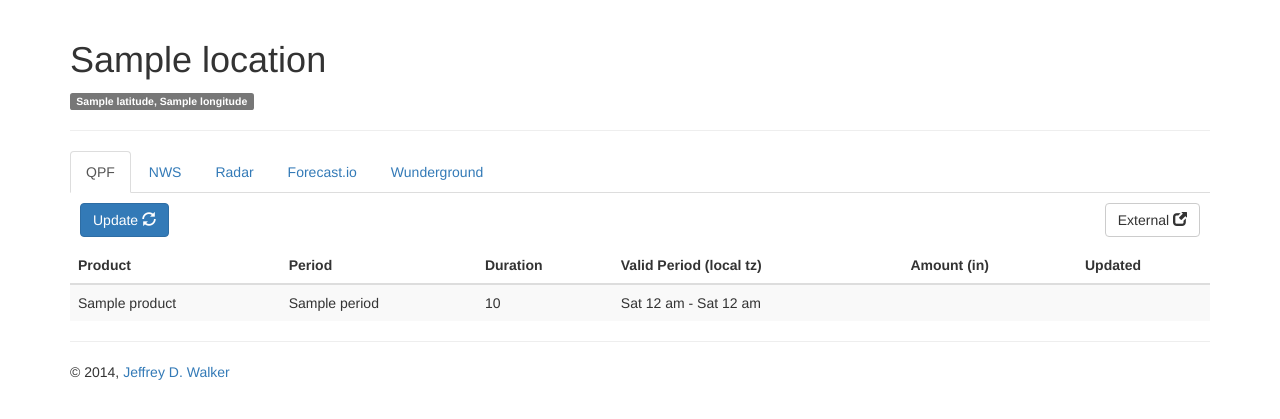
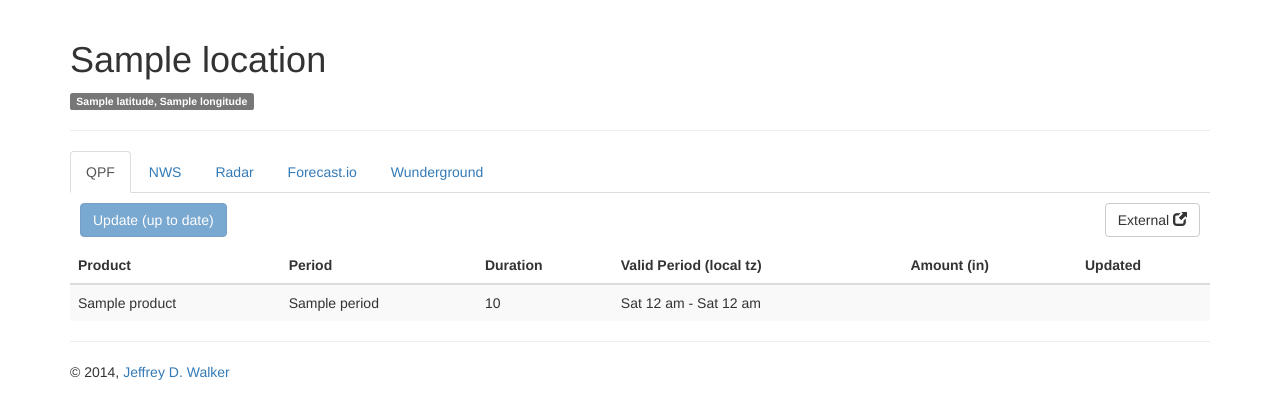
Before and after one commit to walkerjeffd/sea, a Python web app: template app/templates/location_detail.html in a window 1280 px wide. Shown: the part 52-471 px from the top of the page. Run offline with Jinja, Linux system fonts and the light colour scheme; the template is opened without the code that fills it: most values are stand-ins (such as "Sample title", 1, 10 or a date in 2020); some libraries are stand-ins or nearby versions.

Commit message:
switch if check for outdated qpf

```diff
--- a/app/templates/location_detail.html
+++ b/app/templates/location_detail.html
@@ -21,7 +21,7 @@
     <div class="tab-content">
         <div class="tab-pane active" id="qpf">
             <div class="tab-btn">
-                <a href="{{ url_for('.update_location', id=location.id) }}" class="btn btn-primary {% if location.is_outdated(hours=6) %}disabled{% endif %}">Update {% if location.is_outdated(hours=6) %}(up to date){% else %}<span class="glyphicon glyphicon-refresh"></span>{% endif %}</a>
+                <a href="{{ url_for('.update_location', id=location.id) }}" class="btn btn-primary {% if not location.is_outdated(hours=6) %}disabled{% endif %}">Update {% if location.is_outdated(hours=6) %}<span class="glyphicon glyphicon-refresh"></span>{% else %}(up to date){% endif %}</a>
                 <div class="pull-right">
                     <a class="btn btn-default" href="http://www.hpc.ncep.noaa.gov/qpf/qpf2.shtml" target="_blank">External <span class="glyphicon glyphicon-new-window"></span></a>
                 </div>
```
